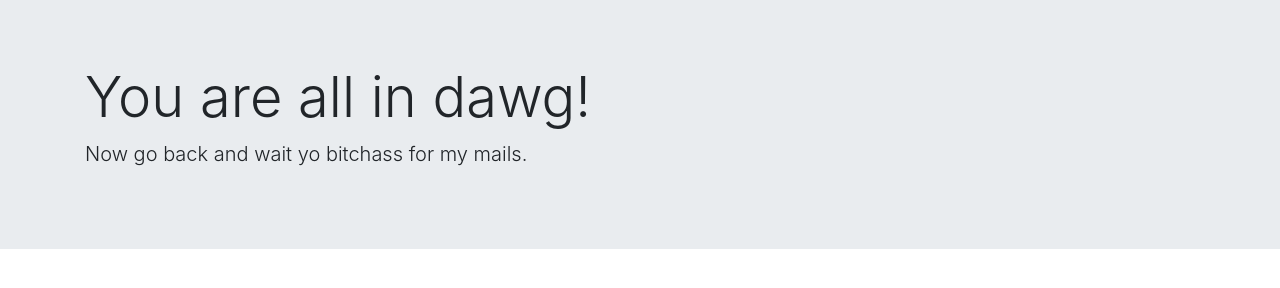
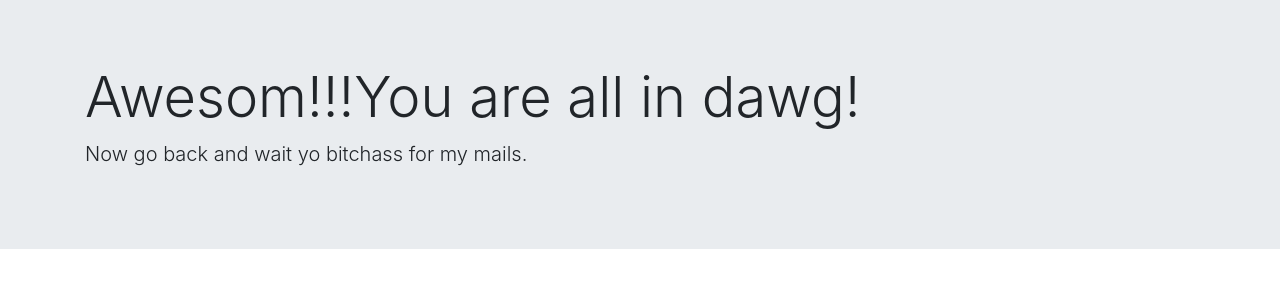
Before and after one commit to catezio/signup_newsletter, a website: page success.html in a window 1280 px wide. Drawn offline with nearby package versions, Linux system fonts and the light colour scheme.

Commit message:
changed success h1

```diff
--- a/success.html
+++ b/success.html
@@ -14,7 +14,7 @@
   <body>
     <div class="jumbotron jumbotron-fluid">
       <div class="container">
-        <h1 class="display-4">You are all in dawg!</h1>
+        <h1 class="display-4">Awesom!!!You are all in dawg!</h1>
         <p class="lead">Now go back and wait yo bitchass for my mails.</p>
         </form>
       </div>
```
